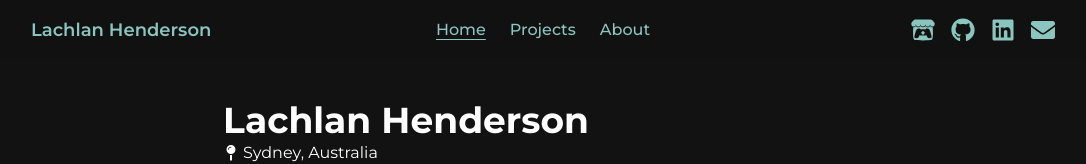
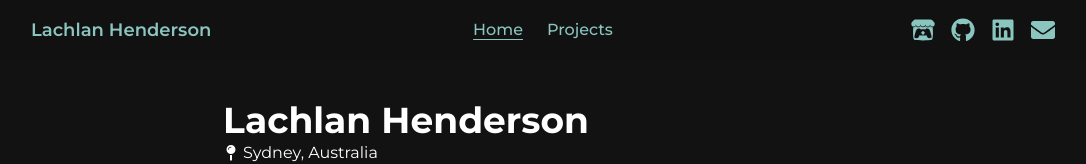
Before and after one commit to SlushyRH/lrh04.dev, a React (Vite) app: page / in a window 1280 px wide. Shown: the top 164 px of the page, without its empty margins (97-1183 px from the left). Built offline with nearby package versions, Linux system fonts and the light colour scheme.

Commit message:
update email, and remove about page from header

```diff
--- a/src/components/Header.tsx
+++ b/src/components/Header.tsx
@@ -18,7 +18,7 @@ function Header() {
 			<nav className="order-2 md:order-none w-full flex justify-center space-x-6 text-base font-medium text-muted-foreground">
         <NavBarTitle title="Home" path="/" />
         <NavBarTitle title="Projects" path="/projects" />
-        <NavBarTitle title="About" path="/about" />
+        {/*<NavBarTitle title="About" path="/about" /> */}
       </nav>
 
 			<div className="order-3 md:order-none w-full flex justify-center md:justify-end space-x-4 text-2xl">
--- a/src/components/SocialIcons.tsx
+++ b/src/components/SocialIcons.tsx
@@ -13,7 +13,7 @@ function SocialIcons() {
       <Icon Icon={FaItchIo} title="Itch" url="https://slushyrh.itch.io" />
       <Icon Icon={FaGithub} title="Github" url="https://github.com/slushyrh" />
       <Icon Icon={FaLinkedin} title="Linkedin" url="https://linkedin.com/in/lrh04/" />
-      <Icon Icon={FaEnvelope} title="Mail" url="mailto:msg@lrh04.dev" />
+      <Icon Icon={FaEnvelope} title="Mail" url="mailto:lachlan@lrh04.dev" />
     </div>
   );
 }
```
Also changed, not shown: 1 other file (tests, documents, lock files or other folders).
